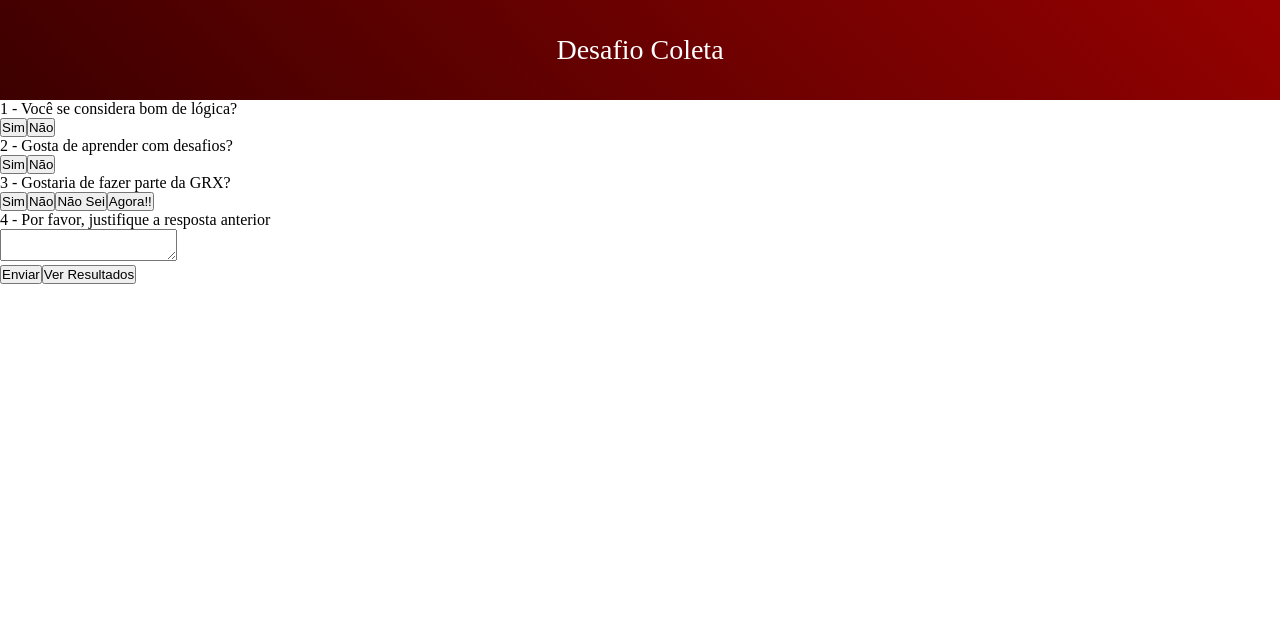
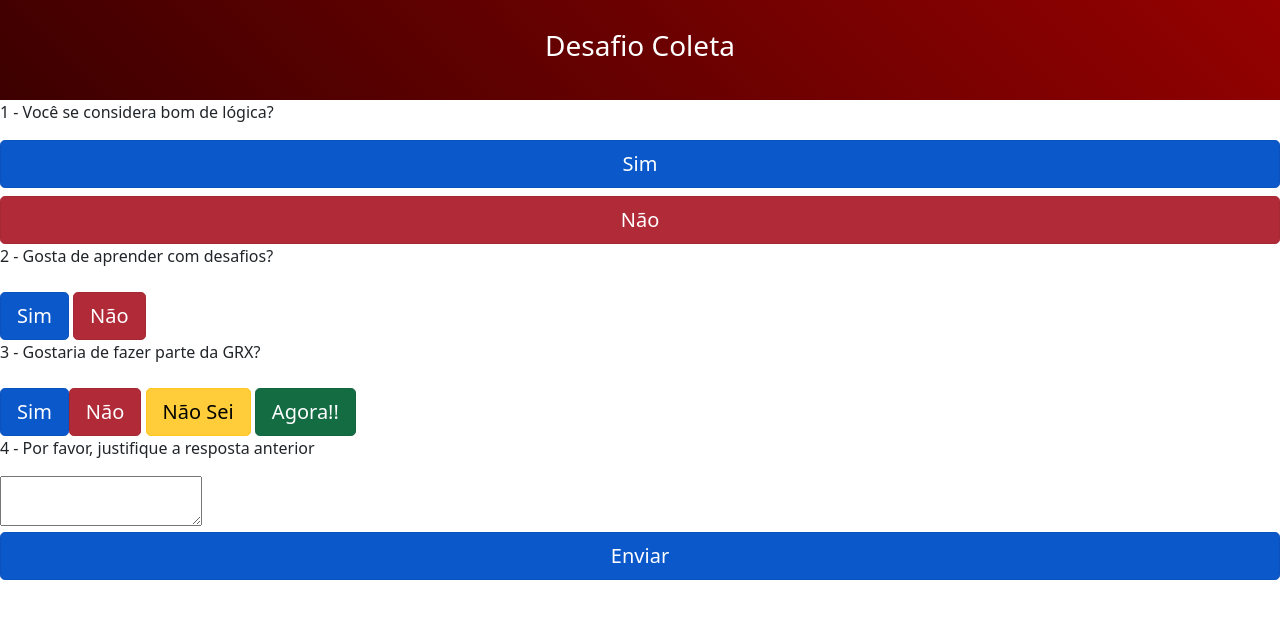
Before and after one commit to edermotasantos/desafio-coleta, a React (Create React App) app in the folder client/: page / in a window 1280 px wide. Shown: the top 618 px of the page. Built offline with nearby package versions, Linux system fonts and the light colour scheme.

Commit message:
style: cria cards com os resultados

```diff
--- a/client/package.json
+++ b/client/package.json
@@ -6,8 +6,10 @@
     "@testing-library/jest-dom": "^5.16.4",
     "@testing-library/react": "^13.1.1",
     "@testing-library/user-event": "^13.5.0",
+    "bootstrap": "^5.1.3",
     "prop-types": "^15.8.1",
     "react": "^18.1.0",
+    "react-bootstrap": "^2.3.1",
     "react-dom": "^18.1.0",
     "react-router-dom": "^6.3.0",
     "react-scripts": "5.0.1",
--- a/client/src/App.js
+++ b/client/src/App.js
@@ -1,8 +1,8 @@
 import React from 'react';
+import 'bootstrap/dist/css/bootstrap.min.css';
 import './App.css';
 import { BrowserRouter, Routes, Route } from 'react-router-dom';
 import Home  from './pages/Home';
-import Answers from './pages/Answers';
 
 function App() {
   return (
@@ -10,7 +10,6 @@ function App() {
       <div className='app'>
         <Routes>
           <Route index element={<Home />} />
-          <Route path="answers" element={<Answers />} />
         </Routes>
       </div>
     </BrowserRouter>
--- a/client/src/components/AddAnswers.jsx
+++ b/client/src/components/AddAnswers.jsx
@@ -1,25 +1,18 @@
 import React, { useContext } from "react";
 import CollectContext from "../context/CollectContext";
-import { useNavigate } from "react-router-dom";
+import Button from 'react-bootstrap/Button';
+import Card from 'react-bootstrap/Card';
+import Row from 'react-bootstrap/Row';
+import Col from 'react-bootstrap/Col';
 
 function AddAnswers() {
-  let navigate = useNavigate();
-
-  const titles = [
-    'Total',
-    'Quantidade Positiva',
-    'Porcentagem Positiva',
-    'Quantidade Negativa',
-    'Porcentagem Negativa',
-    'Quantidade Não Avaliada',
-    'Porcentagem Não Avaliada'
-  ];
-
   const {
     answers,
     setAnswers,
     amount,
     setAmount,
+    home,
+    setHome,
   } = useContext(CollectContext);
 
   const newAnswer = (e) => {
@@ -32,7 +25,6 @@ function AddAnswers() {
     });
     console.log(answers);
   };
-
 
   const fetchAnswers = async (requestOptions) => {
     const response = await fetch('http://localhost:3001', requestOptions);
@@ -60,6 +52,14 @@ function AddAnswers() {
     });
   }
 
+  const redirectToAnswers = () => {
+    console.log('o valor de home é', home);
+    setHome((prevState) => {
+      return !prevState;
+    });
+    console.log('o valor de home é', home);
+  }
+
   const sendButton = async (e) => {
     const requestOptions = {
       method: 'POST',
@@ -72,94 +72,120 @@ function AddAnswers() {
     console.log('o que foi setado', amount);
 
     await setNewAmout(newAnswer);
+    redirectToAnswers();
   }
 
   return (
-    <form>
+    <>
+      {home ? <form>
         <div>
           <p>1 - Você se considera bom de lógica?</p>
-        <div>
-          <button
+          <div className="d-grid gap-2">
+            <Button
+              variant="primary"
+              size="lg"
               type="button"
               data-testid="yes-button1"
               name="Pergunta1" onClick={ (e) => newAnswer(e) }
               value="Sim"
+              active
             >
               Sim
-          </button>
-          <button
+            </Button>{' '}
+            <Button
+              variant="danger"
+              size="lg"
               type="button"
               data-testid="no-button1"
               name="Pergunta1"
               onClick={ (e) => newAnswer(e) }
               value="Não"
+              active
             >
               Não
-          </button>
+            </Button>
           </div>
         </div>
-      <div>
+        <div  className="d-grid gap-2">
           <p>2 - Gosta de aprender com desafios?</p>
           <div>
-          <button
+            <Button
+              variant="primary"
+              size="lg"
               type="button"
               data-testid="yes-button2"
               name="Pergunta2"
               onClick={ (e) => newAnswer(e) }
               value="Sim"
+              active
             >
               Sim
-          </button>
-          <button
+            </Button>{' '}
+            <Button
+              variant="danger"
+              size="lg"
               type="button"
               data-testid="no-button2"
               name="Pergunta2"
               onClick={ (e) => newAnswer(e) }
               value="Não"
+              active
             >
               Não
-          </button>
+            </Button>
           </div>
         </div>
-      <div>
+        <div className="d-grid gap-2">
           <p>3 - Gostaria de fazer parte da GRX?</p>
           <div>
-          <button
+            <Button
+              variant="primary"
+              size="lg"
               type="button"
               data-testid="yes-button3"
               name="Pergunta3"
               onClick={ (e) => newAnswer(e) }
               value="Sim"
+              active
             >
               Sim
-          </button>
-          <button
+            </Button>
+            <Button
+              variant="danger"
+              size="lg"
               type="button"
               data-testid="no-button3"
               name="Pergunta3"
               onClick={ (e) => newAnswer(e) }
               value="Não"
+              active
             >
               Não
-          </button>
-          <button
+            </Button>{' '}
+            <Button
+              variant="warning"
+              size="lg"
               type="button"
               data-testid="idontkonw-button3"
               name="Pergunta3"
               onClick={ (e) => newAnswer(e) }
               value="Não Sei"
+              active
             >
               Não Sei
-          </button>
-          <button
+            </Button>{' '}
+            <Button
+              variant="success"
+              size="lg"
               type="button"
               data-testid="rightnow-button3"
               name="Pergunta3"
               onClick={ (e) => newAnswer(e) }
               value="Agora!!"
+              active
             >
               Agora!!
-          </button>
+            </Button>{' '}
           </div>
         </div>
         <div>
@@ -175,32 +201,166 @@ function AddAnswers() {
             </textarea>
           </div>
         </div>
-      <div>
-        <button
+        <div className="d-grid gap-2">
+          <Button
+            variant="primary"
+            size="lg"
             type="button"
             data-testid="send-button"
             name="send-button"
             onClick={ (e) => sendButton(e) }
             value={ answers }
+            active
           >
             Enviar
-        </button>
-        <button
+          </Button>
+        </div>
+      </form> :
+      <form>
+        <div>
+          <div>
+              <Card
+                className="g-4"
+              >
+                <Card.Body>
+                <Card.Title><h1 className="text-center">Total</h1></Card.Title>
+                  <Card.Text>
+                    <h1 className="text-center">{ Object.values(amount)[0] }</h1>
+                  </Card.Text>
+                </Card.Body>
+              </Card>
+              <Row xs={1} md={2} className="g-4">
+                <Col>
+                  <Card>
+                    <Card.Body>
+                      <Card.Title><h1 className="text-center">Quantidade Positiva</h1></Card.Title>
+                      <Card.Text>
+                        <h1 className="text-center">{ Object.values(amount)[1] }</h1>
+                      </Card.Text>
+                    </Card.Body>
+                  </Card>
+                </Col>
+                <Col>
+                  <Card>
+                    <Card.Body>
+                      <Card.Title><h1 className="text-center">Porcentagem Positiva</h1></Card.Title>
+                      <Card.Text>
+                        <h1 className="text-center">{ Object.values(amount)[2] }</h1>
+                      </Card.Text>
+                    </Card.Body>
+                  </Card>
+                </Col>
+                <Col>
+                  <Card>
+                    <Card.Body>
+                      <Card.Title><h1 className="text-center">Quantidade Negativa</h1></Card.Title>
+                      <Card.Text>
+                        <h1 className="text-center">{ Object.values(amount)[3] }</h1>
+                      </Card.Text>
+                    </Card.Body>
+                  </Card>
+                </Col>
+                <Col>
+                  <Card>
+                    <Card.Body>
+                      <Card.Title><h1 className="text-center">Porcentagem Negativa</h1></Card.Title>
+                      <Card.Text>
+                        <h1 className="text-center">{ Object.values(amount)[4] }</h1>
+                      </Card.Text>
+                    </Card.Body>
+                  </Card>
+                </Col>
+                <Col>
+                  <Card>
+                    <Card.Body>
+                      <Card.Title><h1 className="text-center">Quantidade Nao Avaliada</h1></Card.Title>
+                      <Card.Text>
+                        <h1 className="text-center">{ Object.values(amount)[5] }</h1>
+                      </Card.Text>
+                    </Card.Body>
+                  </Card>
+                </Col>
+                <Col>
+                  <Card>
+                    <Card.Body>
+                      <Card.Title><h1 className="text-center">Porcentagem Nao Avaliada</h1></Card.Title>
+                      <Card.Text>
+                      <h1 className="text-center">{ Object.values(amount)[6] }</h1>
+                      </Card.Text>
+                    </Card.Body>
+                  </Card>
+                </Col>
+              </Row>
+              {/* <CardGroup>
+                <Card
+                  bg="danger"
+                  style={{ width: '50%' }}
+                  className="text-center"
+                >
+                  <Card.Body>
+                    <Card.Header><h1 className="text-center">Quantidade Negativa</h1></Card.Header>
+                    <Card.Text>
+                      <h1>{ Object.values(amount)[3] }</h1>
+                    </Card.Text>
+                  </Card.Body>
+                </Card>
+                <Card
+                  bg="danger"
+                  style={{ width: '20%' }}
+                  className="text-center"
+                >{' '}
+                  <Card.Body>
+                    <Card.Header><h1 className="text-center">Porcentagem Negativa</h1></Card.Header>
+                    <Card.Text>
+                      <h1>{ Object.values(amount)[4] }</h1>
+                    </Card.Text>
+                  </Card.Body>
+                </Card>
+              </CardGroup>
+              <CardGroup>
+                <Card
+                  bg="warning"
+                  style={{ width: '50%' }}
+                  className="text-center"
+                >
+                  <Card.Body>
+                    <Card.Header><h1 className="text-center">Quantidade Nao Avaliada</h1></Card.Header>
+                    <Card.Text>
+                      <h1>{ Object.values(amount)[5] }</h1>
+                    </Card.Text>
+                  </Card.Body>
+                </Card>
+                <Card
+                  bg="warning"
+                  style={{ width: '20%' }}
+                  className="text-center"
+                >{' '}
+                  <Card.Body>
+                    <Card.Header><h1 className="text-center">Porcentagem Nao Avaliada</h1></Card.Header>
+                    <Card.Text>
+                      <h1>{ Object.values(amount)[6] }</h1>
+                    </Card.Text>
+                  </Card.Body>
+                </Card>
+              </CardGroup> */}
+          </div>
+        <div>
+          <Button
+            variant="primary"
+            size="lg"
             type="button"
             data-testid="send-button"
             name="send-button"
-          onClick={ (e) => navigate(`/answers`) }
+            onClick={ (e) => redirectToAnswers(e) }
+            active
           >
-          Ver Resultados
-        </button>
-        { Object.values(amount).map((item, index) => (
-          <div key={ item }>
-            <h3>{ titles[index] }</h3>
-            <span>{ item }</span>
+            Voltar
+          </Button>
         </div>
-        )) }
       </div>
     </form>
+    }
+    </>
   );
 }
 
--- a/client/src/components/AmountAnswers.jsx
+++ /dev/null
@@ -1,49 +0,0 @@
-import React, { useContext } from "react";
-import CollectContext from "../context/CollectContext";
-import { useNavigate } from "react-router-dom";
-
-function AddAnswers() {
-  const titles = [
-    'Total',
-    'Quantidade Positiva',
-    'Porcentagem Positiva',
-    'Quantidade Negativa',
-    'Porcentagem Negativa',
-    'Quantidade Não Avaliada',
-    'Porcentagem Não Avaliada'
-  ];
-
-  let navigate = useNavigate();
-  const {
-    amount,
-  } = useContext(CollectContext);
-
-  console.log('o que está chegando na página', Object.keys(amount));
-
-  return (
-    <table>
-      <div>
-        <div>
-        { Object.values(amount).map((item, index) => (
-          <div key={ item }>
-            <h3>{ titles[index] }</h3>
-            <span>{ item }</span>
-          </div>
-        )) }
-        </div>
-        <div>
-        <button
-          type="button"
-          data-testid="send-button"
-          name="send-button"
-          onClick={ (e) => navigate(`/`) }
-        >
-          Voltar
-        </button>
-        </div>
-      </div>
-    </table>
-  );
-}
-
-export default AddAnswers;
--- a/client/src/components/Header.jsx
+++ b/client/src/components/Header.jsx
@@ -1,4 +1,3 @@
-import React from 'react';
 import './Header.css';
 
 function Header() {
--- a/client/src/context/CollectProvider.js
+++ b/client/src/context/CollectProvider.js
@@ -9,14 +9,16 @@ function CollectProvider({ children }) {
     Pergunta3: '',
     Pergunta4: '',
   });
-
   const [amount, setAmount] = useState({});
+  const [home, setHome] = useState(true);
 
   const data = {
     answers,
     setAnswers,
     amount,
     setAmount,
+    home,
+    setHome,
   };
 
   return (
--- a/client/src/pages/Answers.js
+++ /dev/null
@@ -1,15 +0,0 @@
-import React from 'react';
-import Header from '../components/Header';
-import AmountAnswers from '../components/AmountAnswers';
-import CollectProvider from '../context/CollectProvider';
-
-function Answers() {
-  return (
-    <CollectProvider>
-      <Header />
-      <AmountAnswers />
-    </CollectProvider>
-  );
-}
-
-export default Answers;
```
Also changed, not shown: client/src/components/AddAnswers.css (added), 2 other files (tests, documents, lock files or other folders). Lines whose indentation alone changed are shown as unchanged.
